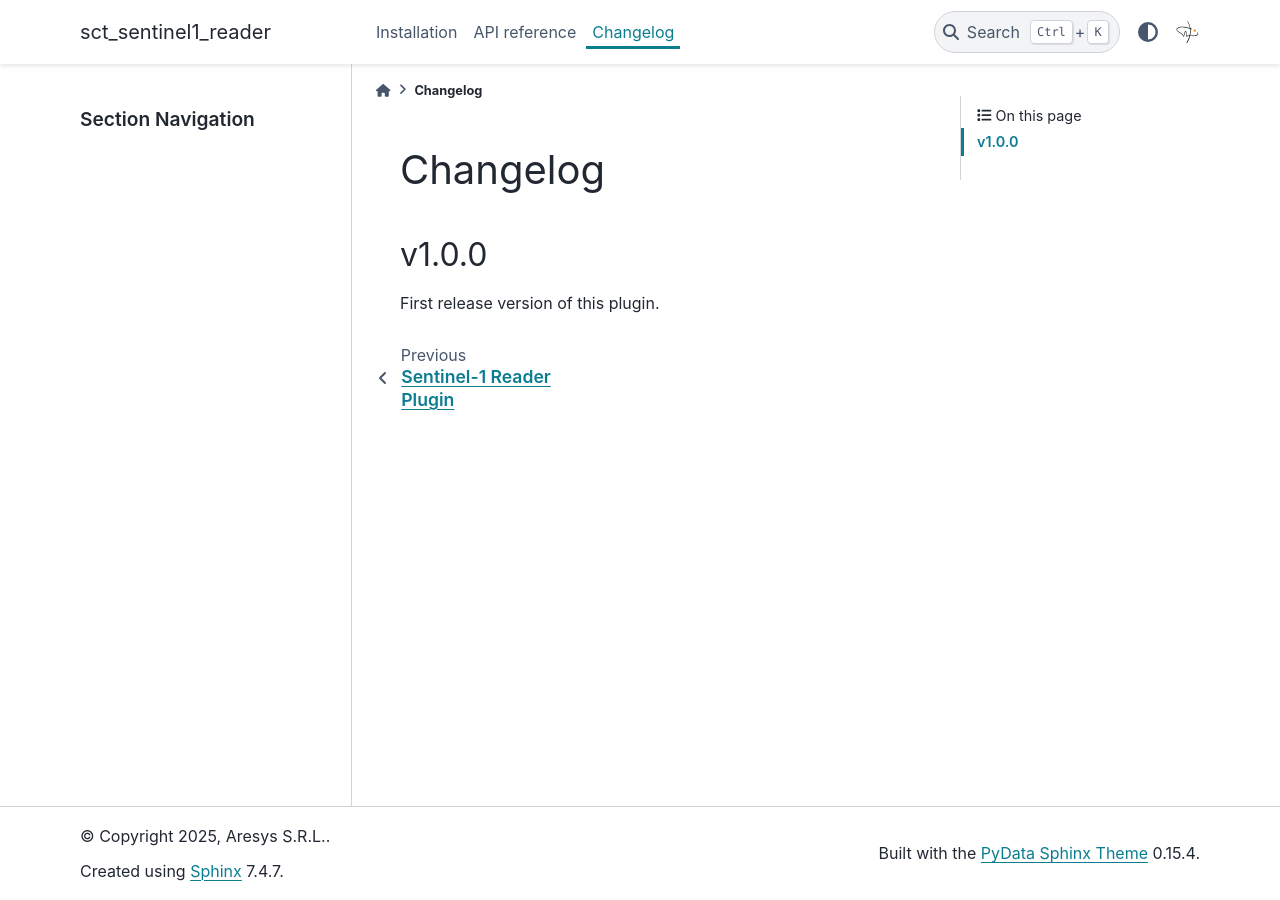
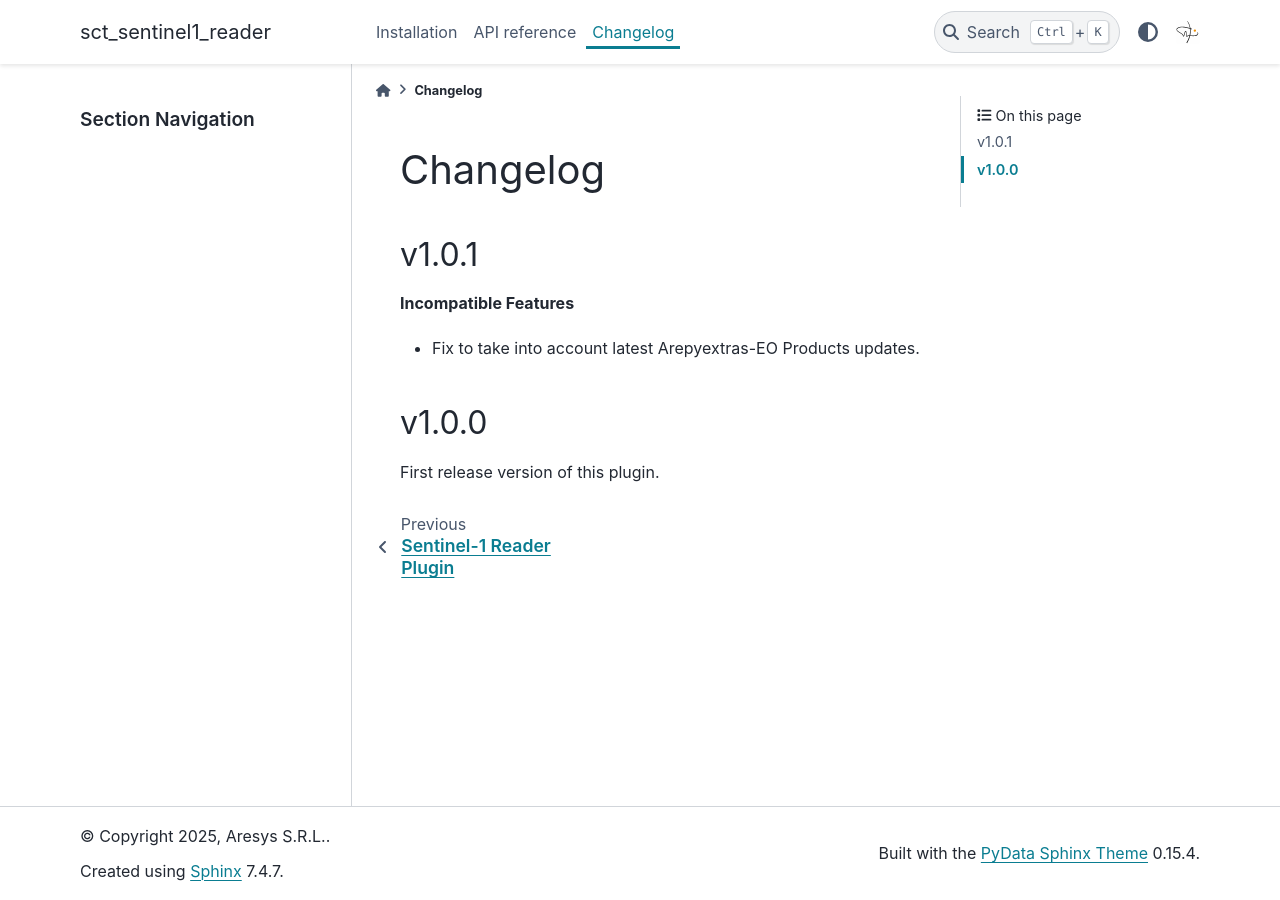
Before and after one commit to aresys-srl/sct_plugins, a Sphinx documentation site: the page built from sct_sentinel1_reader/docs/source/changelog.rst, in a window 1280 px wide. Built offline with Sphinx 7.4.7 and the PyData theme 0.15.4, drawn with Linux system fonts in a browser that asks for light colours; the version number could not be read and is left out.

Commit message:
sentinel1: version update

```diff
--- a/sct_sentinel1_reader/docs/source/changelog.rst
+++ b/sct_sentinel1_reader/docs/source/changelog.rst
@@ -1,5 +1,12 @@
 Changelog
 =========
+
+v1.0.1
+------
+
+**Incompatible Features**
+
+- Fix to take into account latest Arepyextras-EO Products updates.
 
 v1.0.0
 ------
```
Also changed, not shown: 1 other file.
